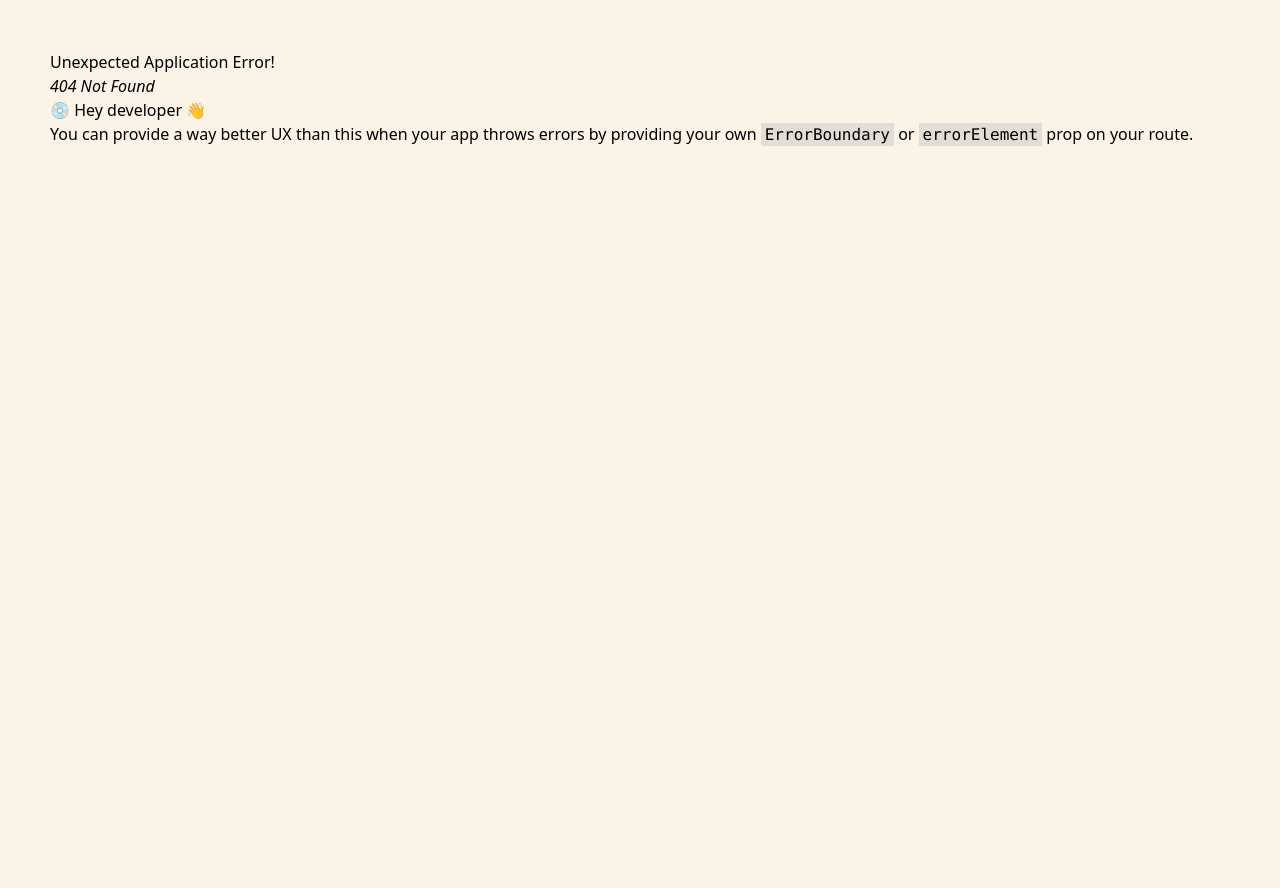
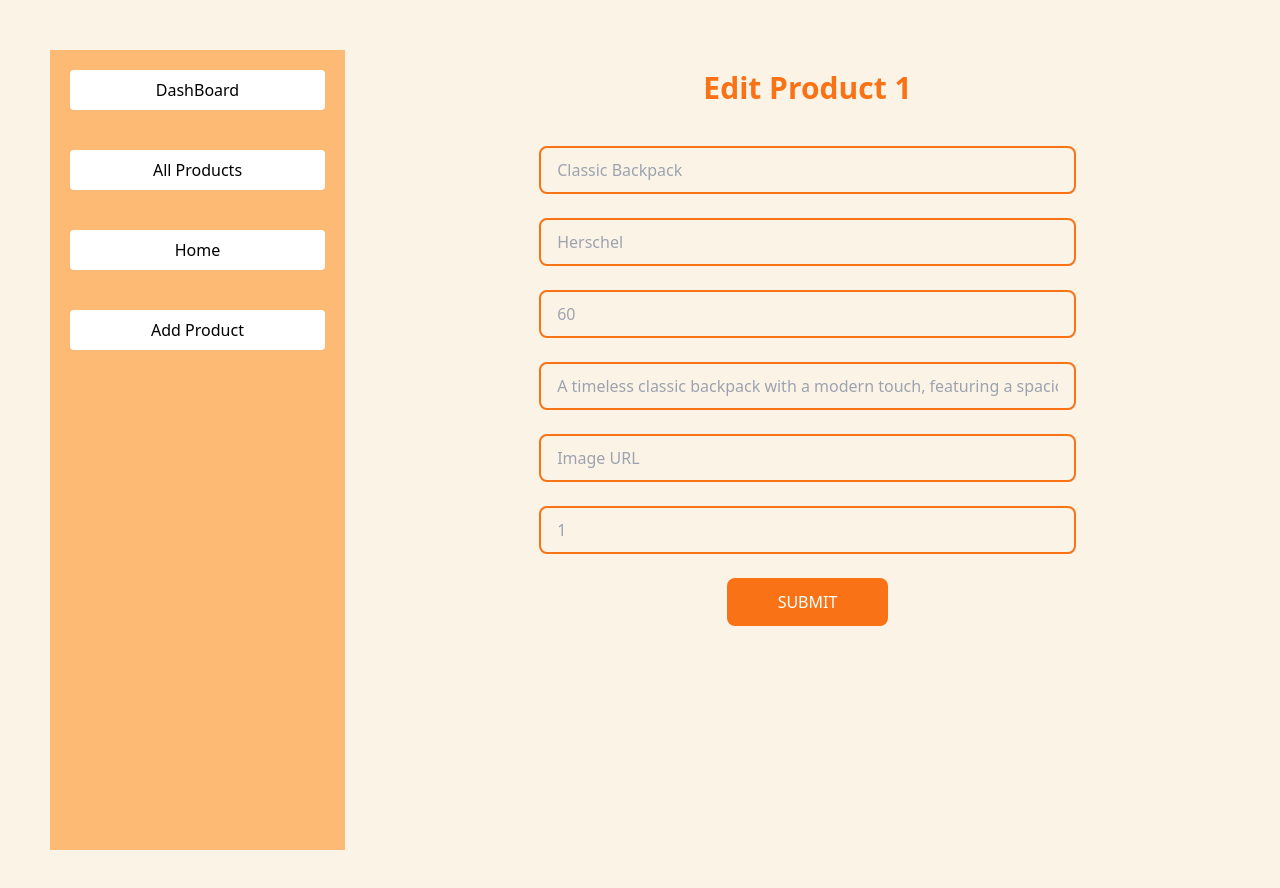
Before and after one commit to Rockrayhan/data-fetch---crud, a React (Vite) app: page /products/edit/1 in a window 1280 px wide. Before the commit this address had no page. Shown: the top 888 px of the page. Before the commit the page ends 800 px from the top, so only its background shows below. Built offline with nearby package versions, Linux system fonts and the light colour scheme; data requests are answered from the project's data file.

Commit message:
working on update

```diff
--- a/src/Components/SingleProduct.jsx
+++ b/src/Components/SingleProduct.jsx
@@ -23,7 +23,7 @@ const SingleProduct = ({ item, onDelete }) => {
   return (
     <div
       className="card bg-base-100 shadow-xl"
-      style={{ width: "300px", height: "450px" }}
+      style={{ width: "auto", height: "450px" }}
     >
       <figure style={{ height: "200px", overflow: "hidden" }}>
         <img
@@ -53,7 +53,7 @@ const SingleProduct = ({ item, onDelete }) => {
           <h3 className="text-lg text-orange-900"> Price: {price}$ </h3>
         </div>
         <p> {description} </p>
-        <div className="card-actions justify-end">
+        <div className=" flex gap-2 justify-start">
           <Link to={`/products/${id}`}>
             {" "}
             <button className="btn bg-orange-300 border-0">
@@ -65,6 +65,15 @@ const SingleProduct = ({ item, onDelete }) => {
             {" "}
             Delete{" "}
           </button>
+
+          <Link to={`/products/edit/${id}`}>
+            {" "}
+            <button className="btn bg-yellow-300 border-0 ">
+              {" "}
+              Edit
+            </button>{" "}
+          </Link>
+
         </div>
       </div>
     </div>
--- a/src/main.jsx
+++ b/src/main.jsx
@@ -12,6 +12,7 @@ import Dashboard from './pages/Dashboard.jsx';
 import SingleProduct from './Components/SingleProduct.jsx';
 import ProductDetails from './pages/ProductDetails.jsx';
 import AddProduct from './pages/AddProduct.jsx';
+import EditProduct from './pages/EditProduct.jsx';
 
 const router = createBrowserRouter([
   {
@@ -41,6 +42,12 @@ const router = createBrowserRouter([
         path:"/add-product",
         element: <AddProduct/>
       },
+      {
+        path:"/products/edit/:id",
+        element: <EditProduct/>,
+        loader: ({params})=>
+          fetch(`http://localhost:3000/bags/${params.id}`),
+      },
     ]
   },
 ]);
--- /dev/null
+++ b/src/pages/EditProduct.jsx
@@ -0,0 +1,95 @@
+import React from "react";
+import toast, { Toaster } from "react-hot-toast";
+import { useLoaderData } from "react-router-dom";
+const EditProduct = () => {
+  const product = useLoaderData();
+  const { id, name, brand, description, img_url, price } = product;
+  const formSubmit = (e) => {
+    e.preventDefault();
+
+    const form = e.target;
+    const id = form.id.value;
+    const name = form.name.value;
+    const brand = form.brand.value;
+    const description = form.description.value;
+    const img_url = form.img_url.value;
+    const price = form.price.value;
+
+    const data = { id, name, brand, description, img_url, price };
+    // console.log(data);
+
+    // if (!window.confirm("Add the product?")) {
+    //   return; // Exit if the user cancels
+    // }
+  };
+
+  return (
+    <div>
+      <div>
+        <Toaster />
+      </div>
+
+      <h1 className="text-orange-500 text-3xl font-bold text-center mb-10">
+        Edit Product {id}
+      </h1>
+
+      <form
+        onSubmit={formSubmit}
+        className="flex justify-center items-center  flex-col"
+        action=""
+        method="post"
+      >
+        <input
+          type="text"
+          placeholder={name}
+          name="name"
+          className="input border-2  w-2/3 border-orange-500"
+        />
+        <br />
+        <input
+          type="text"
+          placeholder={brand}
+          name="brand"
+          className="input border-2  w-2/3 border-orange-500"
+        />
+        <br />
+        <input
+          type="text"
+          placeholder={price}
+          name="price"
+          className="input border-2  w-2/3 border-orange-500"
+        />
+        <br />
+        <input
+          type="text"
+          placeholder={description}
+          name="description"
+          className="input border-2  w-2/3 border-orange-500"
+        />
+        <br />
+        <input
+          type="text"
+          placeholder="Image URL"
+          name="img_url"
+          className="input border-2  w-2/3 border-orange-500"
+        />
+        <br />
+        <input
+          type="text"
+          placeholder={id}
+          name="id"
+          className="input border-2  w-2/3 border-orange-500"
+        />
+        <br />
+
+        <input
+          type="submit"
+          value="SUBMIT"
+          className="input border-2  w-1/5 bg-orange-500 custom-btn text-white cursor-pointer"
+        />
+      </form>
+    </div>
+  );
+};
+
+export default EditProduct;
```
